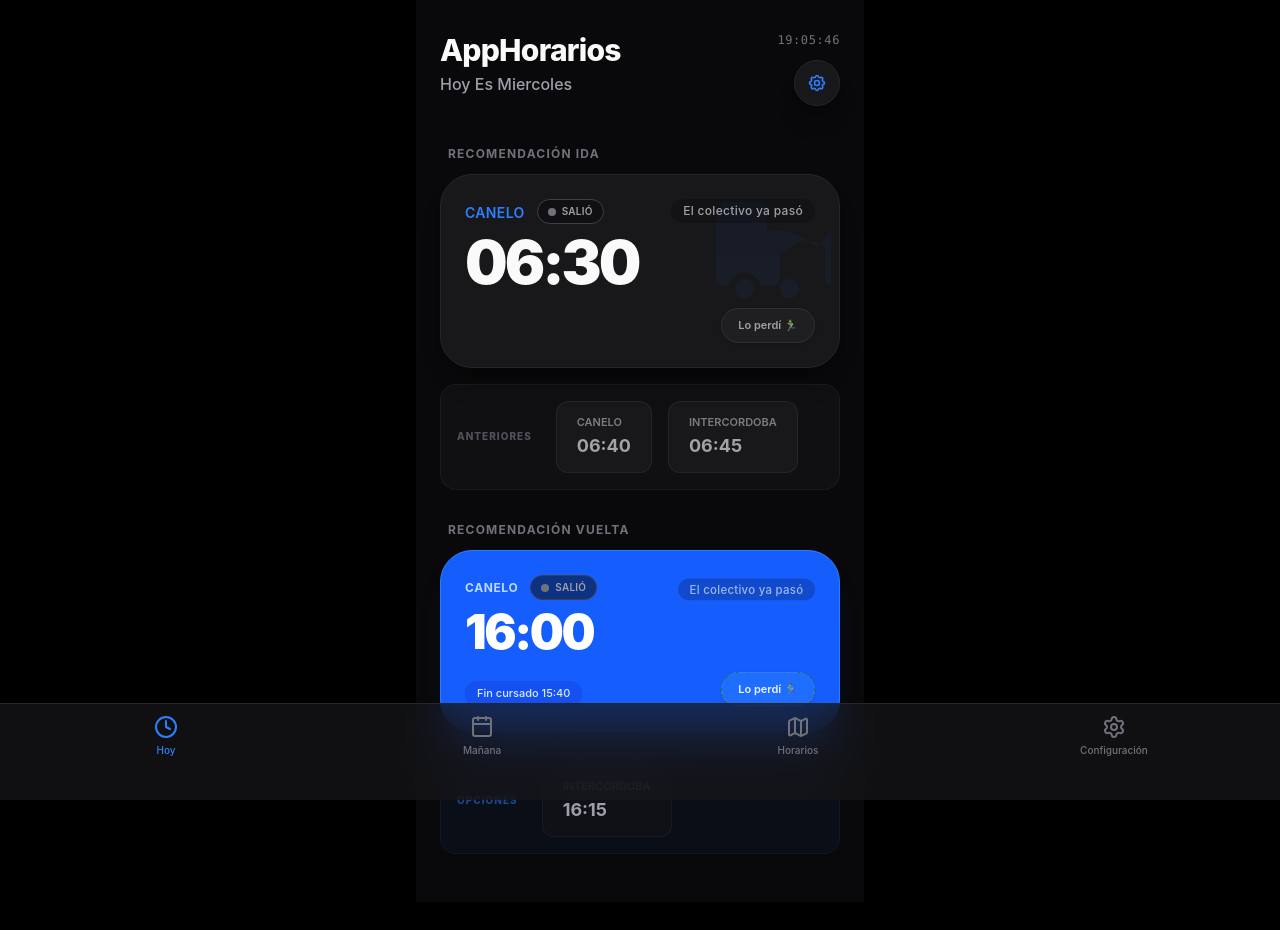
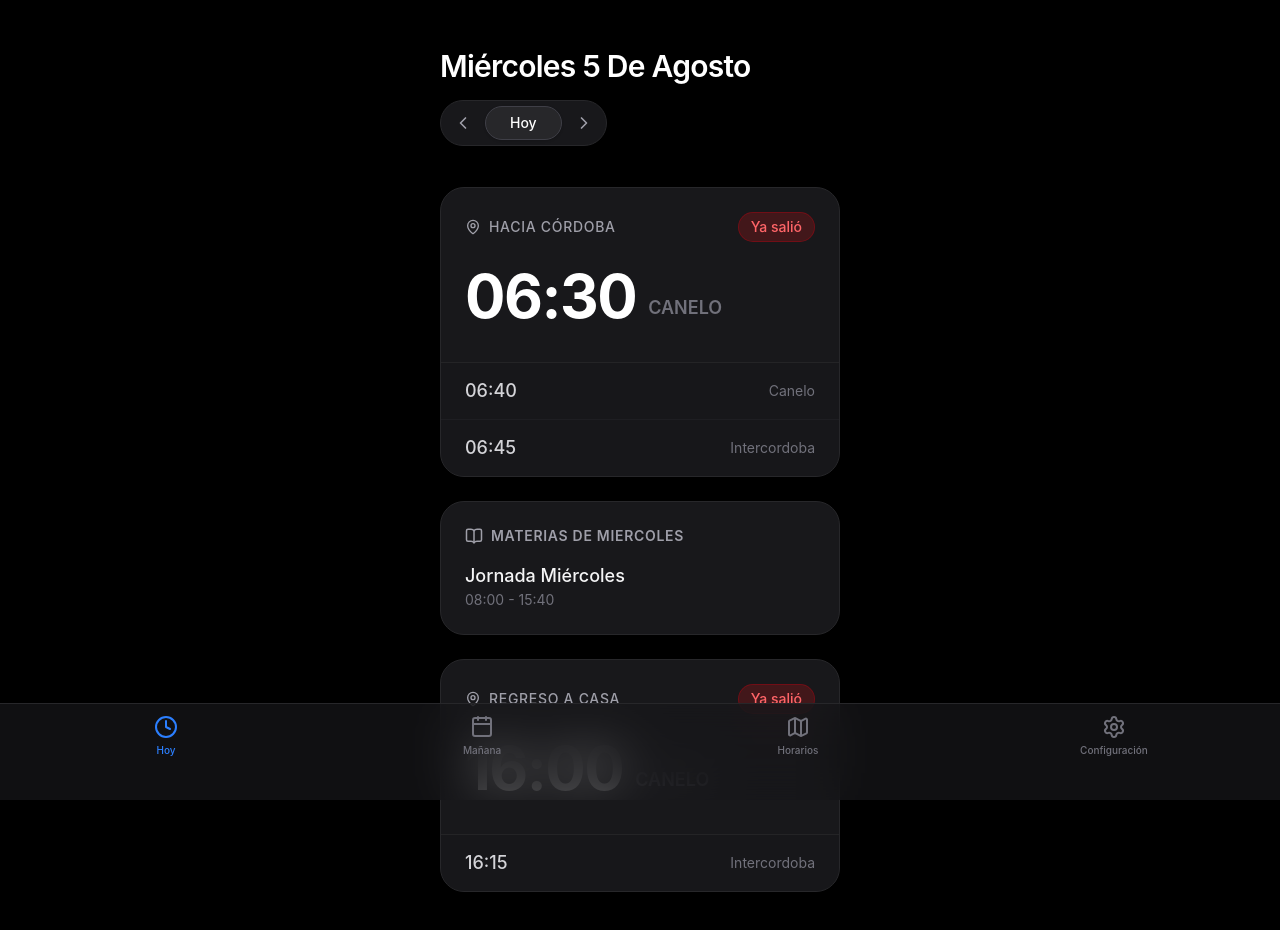
Before and after one commit to aalvaroespinoza/AppHorarios, a Next.js app: page / in a window 1280 px wide. Shown: the top 930 px of the page. Built offline with nearby package versions, Linux system fonts and the light colour scheme.

Commit message:
Build iOS-Native Card UI for main page

```diff
--- a/src/app/page.tsx
+++ b/src/app/page.tsx
@@ -1,195 +1,274 @@
-'use client';
+"use client";
 
-import { useMemo, useState, useEffect } from 'react';
-import { useEscenario } from '../hooks/useEscenario';
-import { calcularColectivoRecomendado } from '../engine/recommendationEngine';
-import { DiaSemana } from '../types';
-import Link from 'next/link';
-import ContadorVivo from '../components/ContadorVivo';
-import RelojMinimalista from '../components/RelojMinimalista';
-import IndicadorEstado from '../components/IndicadorEstado';
+import { useMemo, useState, useEffect } from "react";
+import { calcularColectivoRecomendado } from "../engine/recommendationEngine";
+import { DiaSemana, Horario, Materia } from "../types";
+import { MATERIAS } from "../data/materiasDB";
+import { ChevronLeft, ChevronRight, BookOpen, MapPin, Moon } from "lucide-react";
+import RelojMinimalista from "../components/RelojMinimalista";
 
-// Helper para obtener el día actual local
-const getDiaActual = (): DiaSemana => {
+// Helper para obtener el día local
+const getDiaSemana = (date: Date): DiaSemana => {
   const map: Record<number, DiaSemana> = {
-    0: 'domingo', 1: 'lunes', 2: 'martes', 3: 'miercoles',
-    4: 'jueves', 5: 'viernes', 6: 'sabado'
+    0: "domingo", 1: "lunes", 2: "martes", 3: "miercoles",
+    4: "jueves", 5: "viernes", 6: "sabado",
   };
-  return map[new Date().getDay()];
+  return map[date.getDay()];
+};
+
+// Formateador "Miércoles 5 de agosto"
+const formatearFecha = (date: Date): string => {
+  const day = date.getDate();
+  const month = new Intl.DateTimeFormat("es-AR", { month: "long" }).format(date);
+  const weekday = new Intl.DateTimeFormat("es-AR", { weekday: "long" }).format(date);
+  return `${weekday.charAt(0).toUpperCase() + weekday.slice(1)} ${day} de ${month}`;
+};
+
+// Píldora de Countdown que envuelve RelojMinimalista
+const PildoraCountdown = ({ horaSalida }: { horaSalida: string }) => {
+  const [minutosFaltantes, setMinutosFaltantes] = useState<number | null>(null);
+
+  useEffect(() => {
+    const calcularFaltante = () => {
+      const now = new Date();
+      const [horas, minutos] = horaSalida.split(":").map(Number);
+
+      const salidaDate = new Date(now);
+      salidaDate.setHours(horas, minutos, 0, 0);
+
+      const diffMs = salidaDate.getTime() - now.getTime();
+      const diffMin = Math.floor(diffMs / 60000);
+      setMinutosFaltantes(diffMin);
+    };
+
+    calcularFaltante();
+    const interval = setInterval(calcularFaltante, 10000);
+    return () => clearInterval(interval);
+  }, [horaSalida]);
+
+  if (minutosFaltantes === null) return null;
+
+  if (minutosFaltantes < 0) {
+    return (
+      <div className="bg-red-900/40 text-red-400 rounded-full px-3 py-1 text-sm font-medium border border-red-800/50">
+        Ya salió
+      </div>
+    );
+  }
+
+  return (
+    <div className="bg-emerald-900/40 text-emerald-400 rounded-full px-3 py-1 text-sm font-medium flex items-center gap-1.5">
+      Sale en {minutosFaltantes} min
+      {/* El RelojMinimalista se monta internamente como fue requerido, aunque lo mostremos sutilmente */}
+      <span className="opacity-40 text-[10px] hidden sm:inline-block"><RelojMinimalista /></span>
+    </div>
+  );
+};
+
+// Componente para renderizar la Tarjeta de Viaje (Ida o Vuelta)
+const ViajeCard = ({
+  titulo,
+  recomendacion,
+  esHoy
+}: {
+  titulo: string;
+  recomendacion: { recomendado: Horario | null; siguiente_disponible: Horario | null; alternativas: Horario[] };
+  esHoy: boolean;
+}) => {
+  if (!recomendacion.recomendado) {
+    return null;
+  }
+
+  const rec = recomendacion.recomendado;
+
+  // Unificar alternativas (siguiente disponible + opciones anteriores)
+  const opcionesCrudas = [recomendacion.siguiente_disponible, ...recomendacion.alternativas].filter(Boolean) as Horario[];
+  const alternativas = Array.from(new Set(opcionesCrudas.map(a => a.horaSalida + a.empresa)))
+    .map(id => opcionesCrudas.find(a => (a.horaSalida + a.empresa) === id)!)
+    .sort((a, b) => {
+      const timeA = a.horaSalida.split(':').map(Number);
+      const timeB = b.horaSalida.split(':').map(Number);
+      return (timeA[0]*60 + timeA[1]) - (timeB[0]*60 + timeB[1]);
+    });
+
+  return (
+    <div className="bg-zinc-900 rounded-3xl border border-zinc-800 overflow-hidden mb-6">
+      <div className="p-6 pb-8">
+        <div className="flex justify-between items-center mb-6">
+          <div className="flex items-center gap-2 text-zinc-400 font-medium text-sm uppercase tracking-wider">
+            <MapPin size={16} />
+            {titulo}
+          </div>
+          {esHoy && <PildoraCountdown horaSalida={rec.horaSalida} />}
+        </div>
+
+        <div className="flex items-end gap-3 mb-1">
+          <h2 className="text-6xl font-bold font-sans tracking-tight text-white leading-none">
+            {rec.horaSalida}
+          </h2>
+          <span className="text-lg font-semibold text-zinc-500 pb-1 uppercase">
+            {rec.empresa}
+          </span>
+        </div>
+      </div>
+
+      {alternativas.length > 0 && (
+        <div className="border-t border-zinc-800/80 bg-zinc-900/40">
+          <div className="divide-y divide-zinc-800/50">
+            {alternativas.map((alt, idx) => (
+              <div key={idx} className="flex justify-between items-center px-6 py-3.5">
+                <span className="text-zinc-300 font-medium text-lg">{alt.horaSalida}</span>
+                <span className="text-zinc-500 text-sm">{alt.empresa}</span>
+              </div>
+            ))}
+          </div>
+        </div>
+      )}
+    </div>
+  );
 };
 
 export default function Home() {
-  const { escenario, isMounted } = useEscenario();
-  const [dia, setDia] = useState<DiaSemana>('lunes');
+  const [offsetDias, setOffsetDias] = useState(0);
+  const [fechaActual] = useState(new Date());
 
-  // Estados para manejar los colectivos perdidos
-  const [idaPerdida, setIdaPerdida] = useState(false);
-  const [vueltaPerdida, setVueltaPerdida] = useState(false);
+  // Controles Contextuales Dinámicos (Estado Local)
+  const [cursaArquitectura, setCursaArquitectura] = useState(true);
+  const [duermeCordoba, setDuermeCordoba] = useState(false);
+  const [isMounted, setIsMounted] = useState(false);
 
   useEffect(() => {
-    setDia(getDiaActual());
+    setIsMounted(true);
   }, []);
 
+  const fechaVisible = useMemo(() => {
+    const d = new Date(fechaActual);
+    d.setDate(d.getDate() + offsetDias);
+    return d;
+  }, [fechaActual, offsetDias]);
+
+  const diaSemana = getDiaSemana(fechaVisible);
+  const esHoy = offsetDias === 0;
+
   const recomendacionIda = useMemo(() => {
-    return calcularColectivoRecomendado(dia, 'ida', escenario);
-  }, [dia, escenario]);
+    return calcularColectivoRecomendado(diaSemana, "ida", cursaArquitectura, duermeCordoba);
+  }, [diaSemana, cursaArquitectura, duermeCordoba]);
 
   const recomendacionVuelta = useMemo(() => {
-    return calcularColectivoRecomendado(dia, 'vuelta', escenario);
-  }, [dia, escenario]);
+    return calcularColectivoRecomendado(diaSemana, "vuelta", cursaArquitectura, duermeCordoba);
+  }, [diaSemana, cursaArquitectura, duermeCordoba]);
 
-  // Prevenir hydration mismatch
-  if (!isMounted) return <div className="min-h-screen bg-zinc-950 flex items-center justify-center text-zinc-500">Cargando...</div>;
+  const materiasDelDia = useMemo(() => {
+    return MATERIAS.filter((m) => m.dia === diaSemana).filter(m => {
+        if (m.obligatoria) return true;
+        if (diaSemana === 'martes' && m.nombre === 'Arquitectura' && cursaArquitectura) return true;
+        if (diaSemana === 'martes' && m.nombre === 'Arquitectura' && !cursaArquitectura) return false;
+        return false;
+    });
+  }, [diaSemana, cursaArquitectura]);
 
-  const noViaja = dia === 'domingo' || !recomendacionIda.recomendado;
+  if (!isMounted) return <div className="min-h-screen bg-black" />;
 
-  const idaActual = idaPerdida && recomendacionIda.siguiente_disponible
-    ? recomendacionIda.siguiente_disponible
-    : recomendacionIda.recomendado;
-
-  const vueltaActual = vueltaPerdida && recomendacionVuelta.siguiente_disponible
-    ? recomendacionVuelta.siguiente_disponible
-    : recomendacionVuelta.recomendado;
+  const labelDiaBoton = offsetDias === 0 ? "Hoy" : offsetDias === -1 ? "Ayer" : offsetDias === 1 ? "Mañana" : `${Math.abs(offsetDias)}d`;
 
   return (
-    <main className="min-h-screen bg-zinc-950 text-zinc-100 font-sans p-6 pt-[max(env(safe-area-inset-top),1.5rem)] pb-[max(env(safe-area-inset-bottom),3rem)] max-w-md mx-auto selection:bg-blue-500/30">
-      <header className="flex justify-between items-start mb-10 mt-2">
-        <div>
-          <h1 className="text-3xl font-extrabold tracking-tight text-zinc-50">AppHorarios</h1>
-          <p className="text-zinc-400 capitalize font-medium mt-1">Hoy es {dia}</p>
-        </div>
-        <div className="flex flex-col items-end gap-3">
-          <RelojMinimalista />
-          <Link
-            href="/configuracion"
-            className="p-3 rounded-full bg-zinc-900 shadow-xl shadow-black/20 border border-zinc-800 text-blue-500 hover:bg-zinc-800 transition-colors active:scale-95"
-            aria-label="Configuración"
-          >
-            <svg className="w-5 h-5" fill="none" stroke="currentColor" viewBox="0 0 24 24">
-              <path strokeLinecap="round" strokeLinejoin="round" strokeWidth="2" d="M10.325 4.317c.426-1.756 2.924-1.756 3.35 0a1.724 1.724 0 002.573 1.066c1.543-.94 3.31.826 2.37 2.37a1.724 1.724 0 001.065 2.572c1.756.426 1.756 2.924 0 3.35a1.724 1.724 0 00-1.066 2.573c.94 1.543-.826 3.31-2.37 2.37a1.724 1.724 0 00-2.572 1.065c-.426 1.756-2.924 1.756-3.35 0a1.724 1.724 0 00-2.573-1.066c-1.543.94-3.31-.826-2.37-2.37a1.724 1.724 0 00-1.065-2.572c-1.756-.426-1.756-2.924 0-3.35a1.724 1.724 0 001.066-2.573c-.94-1.543.826-3.31 2.37-2.37.996.608 2.296.07 2.572-1.065z"></path>
-              <path strokeLinecap="round" strokeLinejoin="round" strokeWidth="2" d="M15 12a3 3 0 11-6 0 3 3 0 016 0z"></path>
-            </svg>
-          </Link>
+    <div className="flex flex-col min-h-screen p-6 pt-12 pb-32 max-w-md mx-auto">
+
+      {/* 1. Header & Controles de Día */}
+      <header className="mb-8">
+        <h1 className="text-3xl font-semibold tracking-tight text-white capitalize mb-4">
+          {formatearFecha(fechaVisible)}
+        </h1>
+
+        <div className="inline-flex items-center bg-zinc-900 rounded-full p-1 border border-zinc-800">
+          <button onClick={() => setOffsetDias(o => o - 1)} className="p-2 text-zinc-400 hover:text-white transition-colors active:scale-95">
+            <ChevronLeft size={20} />
+          </button>
+          <button onClick={() => setOffsetDias(0)} className="px-6 py-1.5 text-sm font-medium text-white bg-zinc-800 rounded-full mx-1 shadow-sm border border-zinc-700 active:scale-95">
+            {labelDiaBoton}
+          </button>
+          <button onClick={() => setOffsetDias(o => o + 1)} className="p-2 text-zinc-400 hover:text-white transition-colors active:scale-95">
+            <ChevronRight size={20} />
+          </button>
         </div>
       </header>
 
-      {noViaja ? (
-        <div className="bg-zinc-900 rounded-[2rem] p-8 shadow-xl shadow-black/20 border border-zinc-800 text-center flex flex-col items-center">
-          <div className="w-20 h-20 bg-zinc-800/50 text-blue-500 rounded-full flex items-center justify-center mb-6 text-4xl shadow-inner border border-zinc-700/50">☕</div>
-          <h2 className="text-2xl font-bold mb-2 text-zinc-100">Hoy no viajás.</h2>
-          <h3 className="text-xl font-medium text-zinc-400 mb-2">¡A descansar!</h3>
-          <p className="text-zinc-500 mt-2 text-sm">Aprovecha para adelantar TP o relajarte.</p>
+      {/* 2. Controles Contextuales Dinámicos */}
+      {(diaSemana === "martes" || diaSemana === "viernes") && (
+        <div className="mb-6 bg-zinc-900 rounded-3xl border border-zinc-800 p-4 flex items-center justify-between">
+          <div className="flex items-center gap-3">
+            <div className={`p-2 rounded-xl ${diaSemana === 'martes' ? 'bg-blue-500/20 text-blue-400' : 'bg-purple-500/20 text-purple-400'}`}>
+              {diaSemana === 'martes' ? <BookOpen size={20} /> : <Moon size={20} />}
+            </div>
+            <span className="font-medium text-zinc-200 text-sm">
+              {diaSemana === "martes" ? "¿Cursás Arquitectura hoy?" : "¿Te quedás a dormir en Cba?"}
+            </span>
+          </div>
+          <label className="relative inline-flex items-center cursor-pointer">
+            <input
+              type="checkbox"
+              className="sr-only peer"
+              checked={diaSemana === "martes" ? cursaArquitectura : duermeCordoba}
+              onChange={(e) => {
+                if (diaSemana === "martes") setCursaArquitectura(e.target.checked);
+                else setDuermeCordoba(e.target.checked);
+              }}
+            />
+            <div className="w-11 h-6 bg-zinc-700 rounded-full peer peer-checked:after:translate-x-full peer-checked:after:border-white after:content-[''] after:absolute after:top-[2px] after:left-[2px] after:bg-white after:border-gray-300 after:border after:rounded-full after:h-5 after:w-5 after:transition-all peer-checked:bg-blue-500"></div>
+          </label>
+        </div>
+      )}
+
+      {/* 3. Tarjetas de Viajes */}
+      {!recomendacionIda.recomendado && !recomendacionVuelta.recomendado && materiasDelDia.length === 0 ? (
+        <div className="bg-zinc-900 rounded-3xl border border-zinc-800 p-8 text-center mt-6">
+          <h2 className="text-xl font-bold mb-2 text-zinc-100">Día libre</h2>
+          <p className="text-zinc-500 text-sm">No hay viajes ni materias programadas para hoy.</p>
         </div>
       ) : (
-        <div className="space-y-8">
+        <div className="mt-2">
 
-          {/* SECCIÓN DE IDA */}
-          {idaActual && (
-            <section>
-              <h3 className="text-xs font-bold text-zinc-500 uppercase tracking-widest mb-3 ml-2">Recomendación Ida</h3>
-              <div className="bg-zinc-900 rounded-[2rem] p-6 shadow-xl shadow-black/20 border border-zinc-800 relative overflow-hidden group">
-                <div className="absolute top-0 right-0 p-6 opacity-5 transform translate-x-4 -translate-y-4 group-hover:opacity-10 transition-opacity">
-                  <svg className="w-32 h-32 text-blue-500" fill="currentColor" viewBox="0 0 20 20"><path d="M8 16.5a1.5 1.5 0 11-3 0 1.5 1.5 0 013 0zM15 16.5a1.5 1.5 0 11-3 0 1.5 1.5 0 013 0z"></path><path d="M3 4a1 1 0 00-1 1v10a1 1 0 001 1h1.05a2.5 2.5 0 014.9 0H11a1 1 0 001-1v-4.03l2.843-1.606a2.5 2.5 0 011.696-.347l1.794.394A1 1 0 0119 9.873V15a1 1 0 001 1h.05a2.5 2.5 0 014.9 0h.5a1 1 0 001-1V9a1 1 0 00-.7-.954l-4.106-.713a2.5 2.5 0 00-2.456 1.077L18.064 10l-3.328-1.872a4.5 4.5 0 00-2.22-.577l-1.076-.118A1 1 0 0010 8.441V4a1 1 0 00-1-1H3z" clipRule="evenodd" fillRule="evenodd"></path></svg>
-                </div>
-                <div className="relative z-10">
-                  <div className="flex justify-between items-start mb-2">
-                    <div className="flex items-center gap-3">
-                      <p className="text-blue-500 text-sm font-semibold tracking-wide uppercase mt-0.5">{idaActual.empresa}</p>
-                      <IndicadorEstado horaSalida={idaActual.horaSalida} />
+          <ViajeCard
+            titulo="Hacia Córdoba"
+            recomendacion={recomendacionIda}
+            esHoy={esHoy}
+          />
+
+          {/* Tarjeta de Materias */}
+          {materiasDelDia.length > 0 && (
+            <div className="bg-zinc-900 rounded-3xl border border-zinc-800 p-6 mb-6">
+              <h3 className="text-sm font-semibold text-zinc-400 uppercase tracking-wider mb-4 flex items-center gap-2">
+                <BookOpen size={18} />
+                Materias de {diaSemana}
+              </h3>
+              <div className="divide-y divide-zinc-800/50">
+                {materiasDelDia.map((m, idx) => (
+                  <div key={idx} className="py-3.5 flex justify-between items-center first:pt-0 last:pb-0">
+                    <div className="flex flex-col">
+                      <span className="text-zinc-100 font-medium text-lg">{m.nombre}</span>
+                      <span className="text-zinc-500 text-sm">
+                        {m.horaInicio} - {m.horaFin}
+                      </span>
                     </div>
-                    <ContadorVivo horaSalida={idaActual.horaSalida} />
-                  </div>
-                  <p className="text-6xl font-black tracking-tighter mb-4 text-zinc-50">{idaActual.horaSalida}</p>
-
-                  <div className="flex justify-between items-end mt-4">
-                    {idaActual.nota ? (
-                      <span className="text-xs font-medium bg-blue-600/20 text-blue-400 border border-blue-500/30 inline-block px-4 py-1.5 rounded-full backdrop-blur-sm">
-                        {idaActual.nota}
+                    {!m.obligatoria && (
+                      <span className="bg-zinc-800 text-zinc-400 text-xs px-2.5 py-1 rounded-full font-medium">
+                        Opcional
                       </span>
-                    ) : <div/>}
-
-                    {!idaPerdida && recomendacionIda.siguiente_disponible && (
-                      <button
-                        onClick={() => setIdaPerdida(true)}
-                        className="text-[11px] font-semibold text-zinc-400 hover:text-zinc-200 bg-zinc-800/50 hover:bg-zinc-700/80 px-4 py-2 rounded-full transition-all border border-zinc-700/50 active:scale-95 shadow-sm"
-                      >
-                        Lo perdí 🏃‍♂️
-                      </button>
                     )}
                   </div>
-                </div>
+                ))}
               </div>
-
-              {recomendacionIda.alternativas.length > 0 && !idaPerdida && (
-                <div className="mt-4 bg-zinc-900/50 rounded-2xl p-4 border border-zinc-800/50 flex gap-4 overflow-x-auto snap-x">
-                  <div className="text-[10px] font-extrabold text-zinc-600 self-center uppercase pr-2 tracking-widest flex-shrink-0 snap-start">
-                    Anteriores
-                  </div>
-                  {recomendacionIda.alternativas.map((alt, idx) => (
-                    <div key={idx} className="flex-shrink-0 bg-zinc-800/50 px-5 py-3 rounded-xl border border-zinc-700/50 snap-center opacity-75">
-                      <p className="text-[11px] font-semibold text-zinc-400 uppercase mb-0.5">{alt.empresa}</p>
-                      <p className="font-bold text-zinc-300 text-lg">{alt.horaSalida}</p>
-                    </div>
-                  ))}
-                </div>
-              )}
-            </section>
+            </div>
           )}
 
-          {/* SECCIÓN DE VUELTA */}
-          {vueltaActual && (
-            <section>
-              <h3 className="text-xs font-bold text-zinc-500 uppercase tracking-widest mb-3 ml-2 mt-8">Recomendación Vuelta</h3>
-              <div className="bg-blue-600 rounded-[2rem] p-6 shadow-xl shadow-blue-900/20 border border-blue-500 overflow-hidden relative text-white group">
-                <div className="relative z-10 flex justify-between items-center mb-1">
-                  <div className="flex items-center gap-3">
-                    <p className="text-blue-200 text-xs font-bold uppercase tracking-wider">{vueltaActual.empresa}</p>
-                    <IndicadorEstado horaSalida={vueltaActual.horaSalida} />
-                  </div>
-                  <div className="scale-95 origin-right">
-                    <ContadorVivo horaSalida={vueltaActual.horaSalida} />
-                  </div>
-                </div>
-                <div className="relative z-10 mt-2">
-                  <p className="text-5xl font-black tracking-tighter mb-4">{vueltaActual.horaSalida}</p>
-
-                  <div className="flex justify-between items-end mt-4 min-h-[32px]">
-                    {vueltaActual.nota ? (
-                      <span className="text-[11px] bg-blue-700/50 text-blue-100 max-w-[120px] font-medium leading-tight px-3 py-1.5 rounded-xl">
-                        {vueltaActual.nota}
-                      </span>
-                    ) : <div/>}
-
-                    {!vueltaPerdida && recomendacionVuelta.siguiente_disponible && (
-                      <button
-                        onClick={() => setVueltaPerdida(true)}
-                        className="text-[11px] font-semibold text-white/90 hover:text-white bg-blue-500/50 hover:bg-blue-400/50 px-4 py-2 rounded-full transition-all border border-blue-400/30 active:scale-95 shadow-sm"
-                      >
-                        Lo perdí 🏃‍♂️
-                      </button>
-                    )}
-                  </div>
-                </div>
-              </div>
-
-              {recomendacionVuelta.alternativas.length > 0 && !vueltaPerdida && (
-                <div className="mt-4 bg-blue-900/10 rounded-2xl p-4 border border-blue-900/20 flex gap-4 overflow-x-auto snap-x">
-                  <div className="text-[10px] font-extrabold text-blue-500/50 self-center uppercase pr-2 tracking-widest flex-shrink-0 snap-start">
-                    Opciones
-                  </div>
-                  {recomendacionVuelta.alternativas.map((alt, idx) => (
-                    <div key={idx} className="flex-shrink-0 bg-zinc-900/40 px-5 py-3 rounded-xl border border-zinc-800/50 snap-center">
-                      <p className="text-[11px] font-semibold text-zinc-500 uppercase mb-0.5">{alt.empresa}</p>
-                      <p className="font-bold text-zinc-400 text-lg">{alt.horaSalida}</p>
-                    </div>
-                  ))}
-                </div>
-              )}
-            </section>
-          )}
+          <ViajeCard
+            titulo="Regreso a Casa"
+            recomendacion={recomendacionVuelta}
+            esHoy={esHoy}
+          />
 
         </div>
       )}
-    </main>
+    </div>
   );
 }
```
Also changed, not shown: package.json (+6 -2 lines), 1 other file (tests, documents, lock files or other folders).
